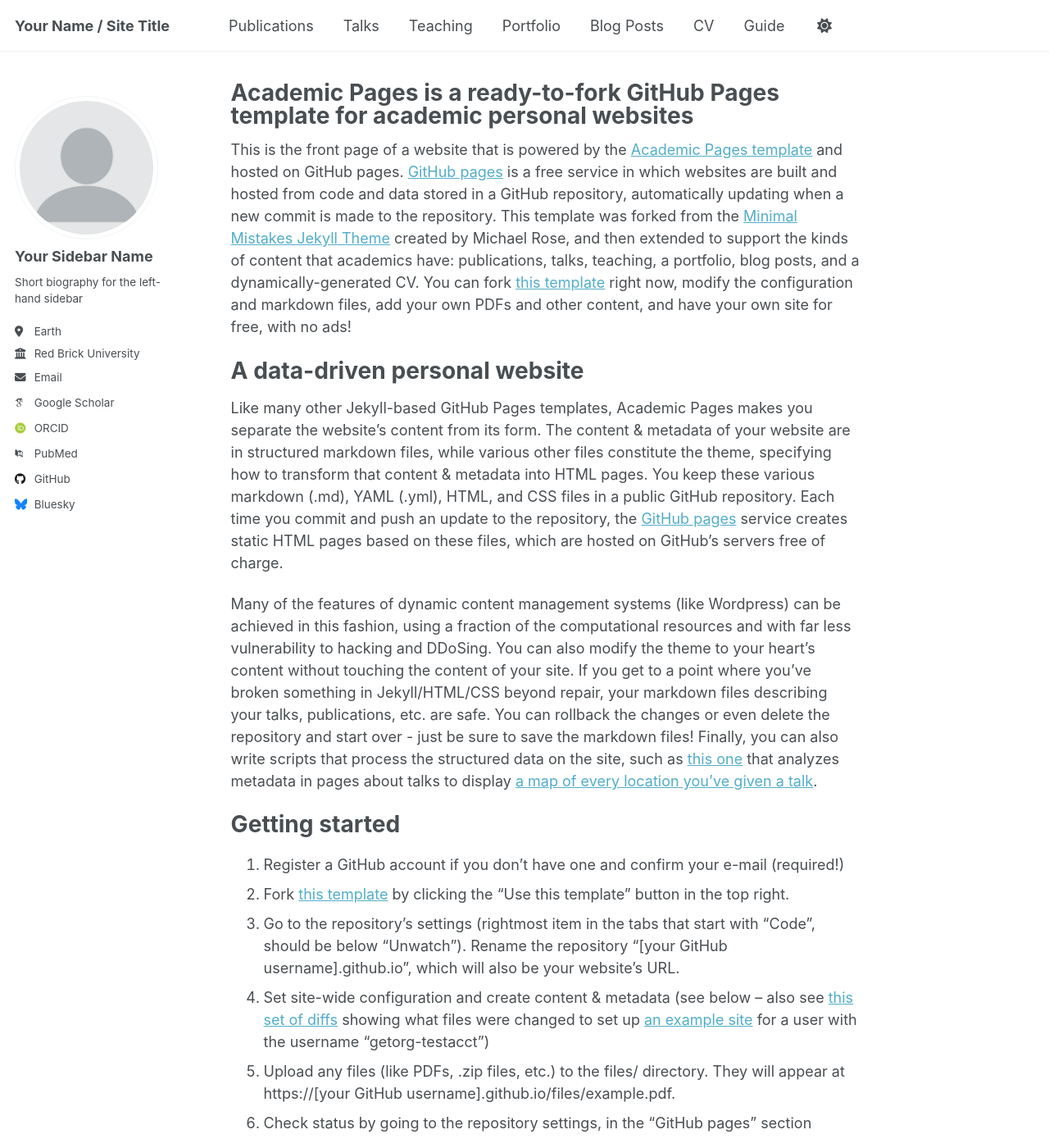
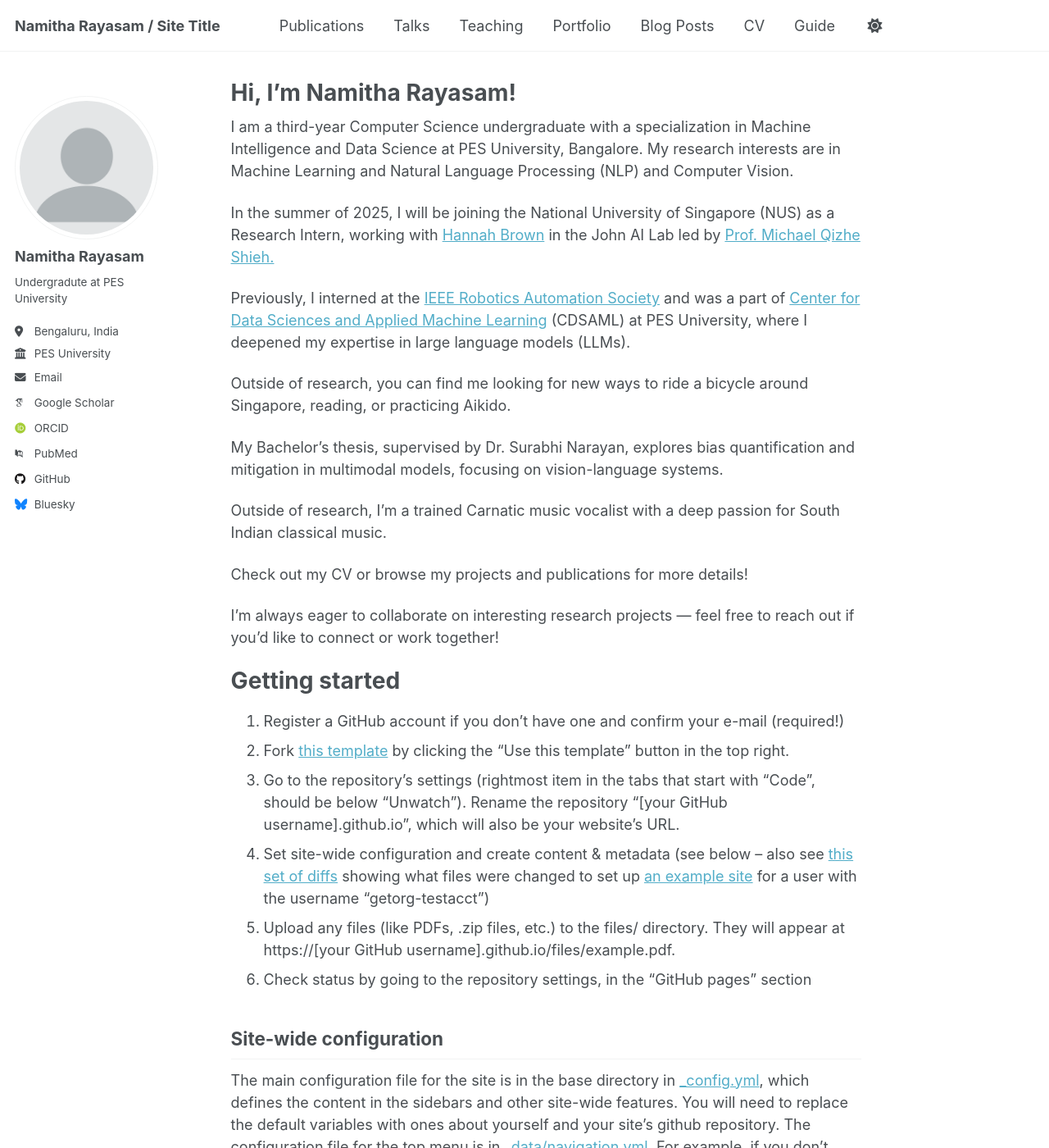
Before and after one commit to namitharayasam/namitharayasam.github.io, a Jekyll site: the page built from _pages/about.md, in a window 1280 px wide and 1400 px high. Shown: the whole window at 82% size. Built offline with Jekyll 4.4.1, drawn with Linux system fonts in a browser that asks for light colours; some web fonts are replaced; some of the changed text lies outside the part shown.

Commit message:
Changes made

```diff
--- a/_config.yml
+++ b/_config.yml
@@ -9,9 +9,9 @@
 # Basic Site Settings
 locale                   : "en-US"
 site_theme               : "default"
-title                    : "Your Name / Site Title"
+title                    : "Namitha Rayasam / Site Title"
 title_separator          : "-"
-name                     : &name "Your Name"
+name                     : &name "Namitha Rayasam"
 description              : &description "personal description"
 url                      : https://academicpages.github.io # the base hostname & protocol for your site e.g. "https://[your GitHub username].github.io" or if you already have some other page hosted on Github then use "https://[your GitHub username].github.io/[Your Repo Name]"
 baseurl                  : "" # the subpath of your site, e.g. "/blog"
@@ -23,13 +23,13 @@
 author:
   # Biographic information
   avatar           : "profile.png"
-  name             : "Your Sidebar Name"
+  name             : "Namitha Rayasam"
   pronouns         : # example: "she/her"
-  bio              : "Short biography for the left-hand sidebar"
-  location         : "Earth"
-  employer         : "Red Brick University"
+  bio              : "Undergradute at PES University"
+  location         : "Bengaluru, India"
+  employer         : "PES University"
   uri              : # URL
-  email            : "none@example.org"
+  email            : "rayasam.namitha@gmail.com"
 
   # Academic websites
   academia         : # URL
--- a/_pages/about.md
+++ b/_pages/about.md
@@ -1,19 +1,29 @@
 ---
 permalink: /
-title: "Academic Pages is a ready-to-fork GitHub Pages template for academic personal websites"
+title: "Hi, I'm Namitha Rayasam!"
 author_profile: true
 redirect_from:
   - /about/
   - /about.html
 ---
 
-This is the front page of a website that is powered by the [Academic Pages template](https://github.com/academicpages/academicpages.github.io) and hosted on GitHub pages. [GitHub pages](https://pages.github.com) is a free service in which websites are built and hosted from code and data stored in a GitHub repository, automatically updating when a new commit is made to the repository. This template was forked from the [Minimal Mistakes Jekyll Theme](https://mmistakes.github.io/minimal-mistakes/) created by Michael Rose, and then extended to support the kinds of content that academics have: publications, talks, teaching, a portfolio, blog posts, and a dynamically-generated CV. You can fork [this template](https://github.com/academicpages/academicpages.github.io) right now, modify the configuration and markdown files, add your own PDFs and other content, and have your own site for free, with no ads!
+I am a third-year Computer Science undergraduate with a specialization in Machine Intelligence and Data Science at PES University, Bangalore. My research interests are in Machine Learning and Natural Language Processing (NLP) and Computer Vision.
 
-A data-driven personal website
-======
-Like many other Jekyll-based GitHub Pages templates, Academic Pages makes you separate the website's content from its form. The content & metadata of your website are in structured markdown files, while various other files constitute the theme, specifying how to transform that content & metadata into HTML pages. You keep these various markdown (.md), YAML (.yml), HTML, and CSS files in a public GitHub repository. Each time you commit and push an update to the repository, the [GitHub pages](https://pages.github.com/) service creates static HTML pages based on these files, which are hosted on GitHub's servers free of charge.
+In the summer of 2025, I will be joining the National University of Singapore (NUS) as a Research Intern, working with [Hannah Brown]() in the John AI Lab led by [Prof. Michael Qizhe Shieh.]()
 
-Many of the features of dynamic content management systems (like Wordpress) can be achieved in this fashion, using a fraction of the computational resources and with far less vulnerability to hacking and DDoSing. You can also modify the theme to your heart's content without touching the content of your site. If you get to a point where you've broken something in Jekyll/HTML/CSS beyond repair, your markdown files describing your talks, publications, etc. are safe. You can rollback the changes or even delete the repository and start over - just be sure to save the markdown files! Finally, you can also write scripts that process the structured data on the site, such as [this one](https://github.com/academicpages/academicpages.github.io/blob/master/talkmap.ipynb) that analyzes metadata in pages about talks to display [a map of every location you've given a talk](https://academicpages.github.io/talkmap.html).
+Previously, I interned at the [IEEE Robotics Automation Society]() and was a part of [Center for Data Sciences and Applied Machine Learning]() (CDSAML) at PES University, where I deepened my expertise in large language models (LLMs).
+
+Outside of research, you can find me looking for new ways to ride a bicycle around Singapore, reading, or practicing Aikido.
+
+My Bachelor’s thesis, supervised by Dr. Surabhi Narayan, explores bias quantification and mitigation in multimodal models, focusing on vision-language systems.
+
+Outside of research, I'm a trained Carnatic music vocalist with a deep passion for South Indian classical music.
+
+Check out my CV or browse my projects and publications for more details!
+
+I’m always eager to collaborate on interesting research projects — feel free to reach out if you'd like to connect or work together!
+
+
 
 Getting started
 ======
```
